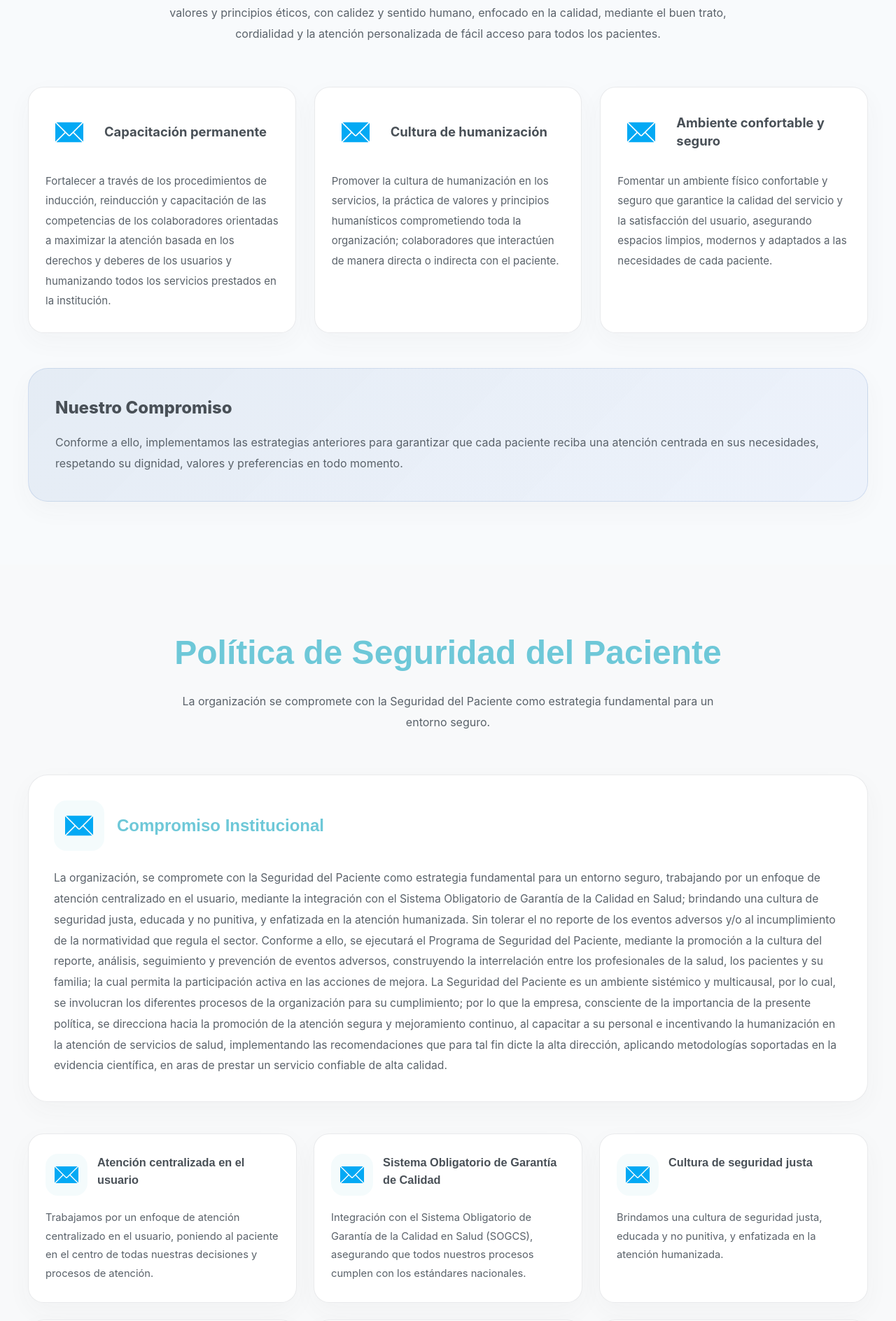
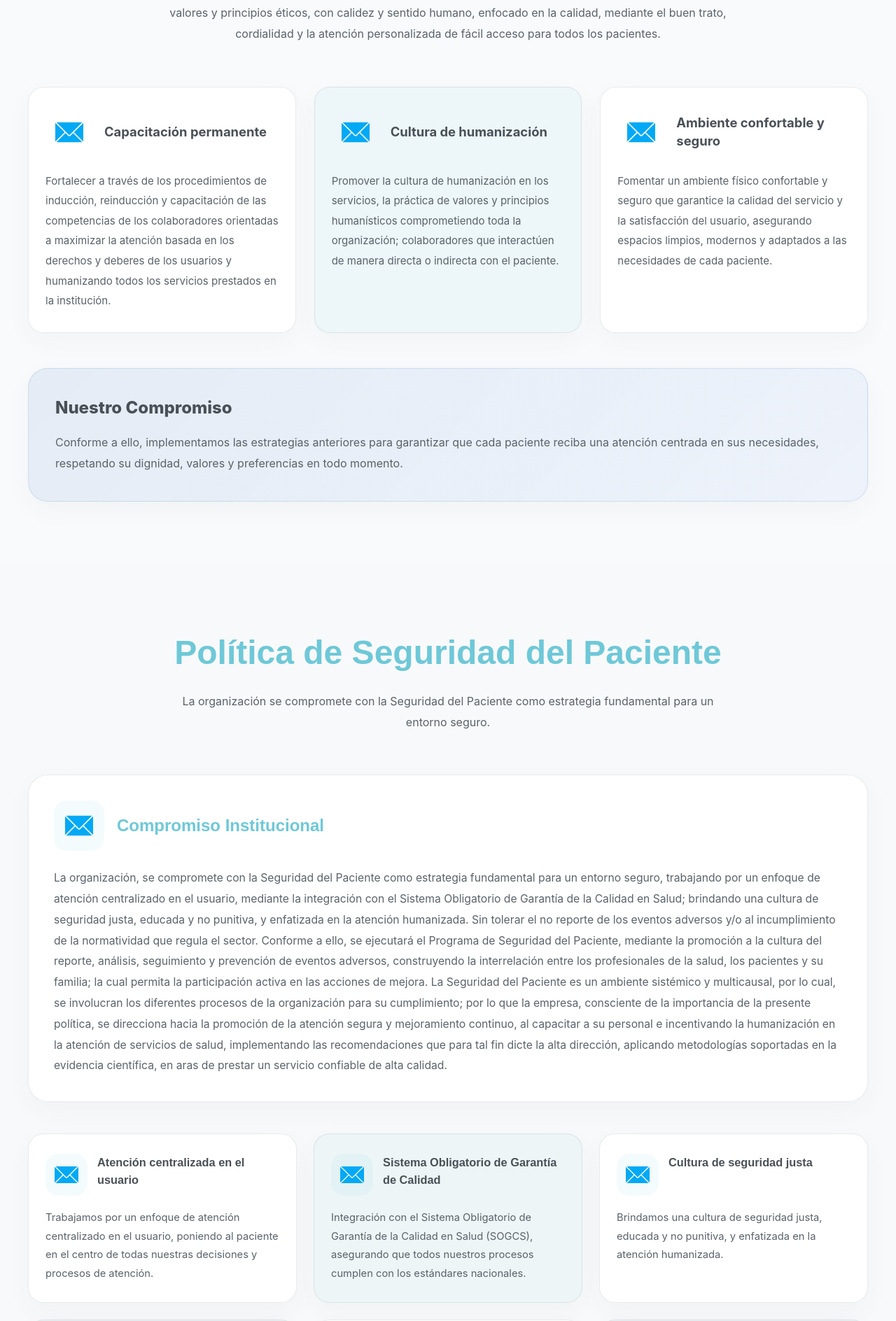
Before and after one commit to repositorioDahiana/Diaxme-Landing-Page, a React (Vite) app: page /patientsecurity in a window 1280 px wide. Shown: the part 888-2776 px from the top of the page at 70% size. Built offline with nearby package versions, Linux system fonts and the light colour scheme.

Commit message:
Actualziacion css

```diff
--- a/src/assets/styles/patient-rights.css
+++ b/src/assets/styles/patient-rights.css
@@ -373,6 +373,11 @@ body {
   align-items: flex-start; /* Asegura alineación limpia arriba si el texto es largo */
 }
 
+/* Tarjetas intercaladas con color de marca claro */
+.patient-rights__card:nth-child(even) {
+  background: var(--bg-icon-brand);
+}
+
 .patient-rights__card:hover {
   transform: translateY(-6px);
   box-shadow: var(--shadow-card-hover);
@@ -504,6 +509,11 @@ body {
   transition: var(--transition-base);
 }
 
+/* Tarjetas intercaladas con color de marca claro */
+.patient-duties__item:nth-child(even) {
+  background: var(--bg-icon-brand);
+}
+
 .patient-duties__item:hover {
   transform: translateY(-4px);
   box-shadow: var(--shadow-card-hover);
--- a/src/assets/styles/patient-security.css
+++ b/src/assets/styles/patient-security.css
@@ -379,6 +379,11 @@ body {
   transition: var(--transition-base);
 }
 
+/* Tarjetas intercaladas con color de marca claro */
+.patient-humanization__card:nth-child(even) {
+  background: var(--bg-icon-brand);
+}
+
 .patient-humanization__card:hover {
   transform: translateY(-8px);
   box-shadow: var(--shadow-card-hover);
@@ -629,6 +634,11 @@ body {
   display: flex;
   flex-direction: column;
   height: 100%;
+}
+
+/* Tarjetas intercaladas con color de marca claro */
+.patient-policy__card:nth-child(even) {
+  background: var(--bg-icon-brand);
 }
 
 .patient-policy__card:hover {
--- a/src/assets/styles/ppss.css
+++ b/src/assets/styles/ppss.css
@@ -400,6 +400,11 @@ body {
   overflow: hidden;
 }
 
+/* Tarjetas intercaladas con color de marca claro */
+.ppss-axes__card:nth-child(even) {
+  background: var(--bg-icon-brand);
+}
+
 .ppss-axes__card:hover {
   transform: translateY(-8px);
   box-shadow: var(--shadow-card-hover);
@@ -590,6 +595,11 @@ body {
   transition: var(--transition-base);
 }
 
+/* Tarjetas intercaladas con color de marca claro */
+.user-association__card:nth-child(even) {
+  background: var(--bg-icon-brand);
+}
+
 .user-association__card:hover {
   transform: translateY(-6px);
   box-shadow: var(--shadow-card-hover);
```
